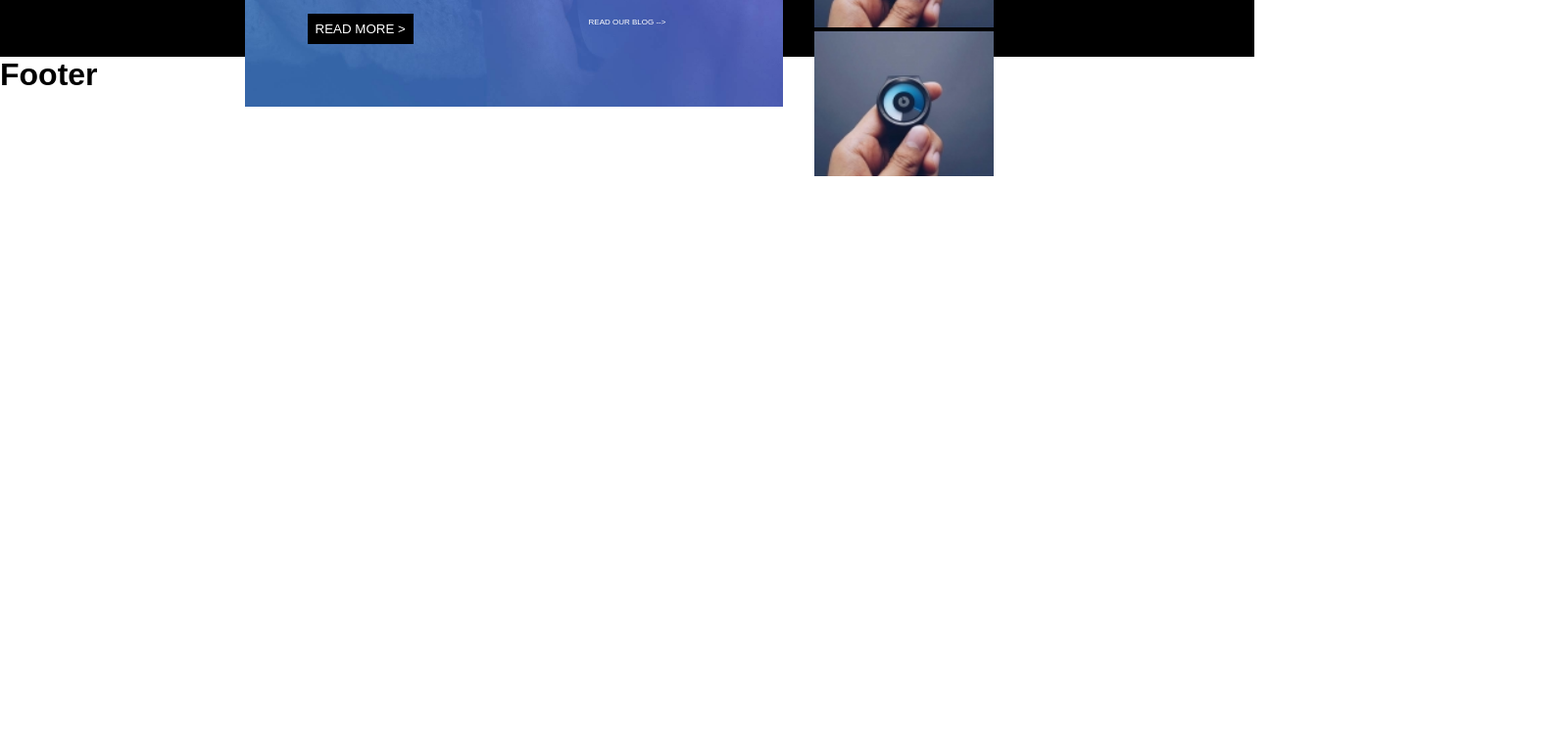
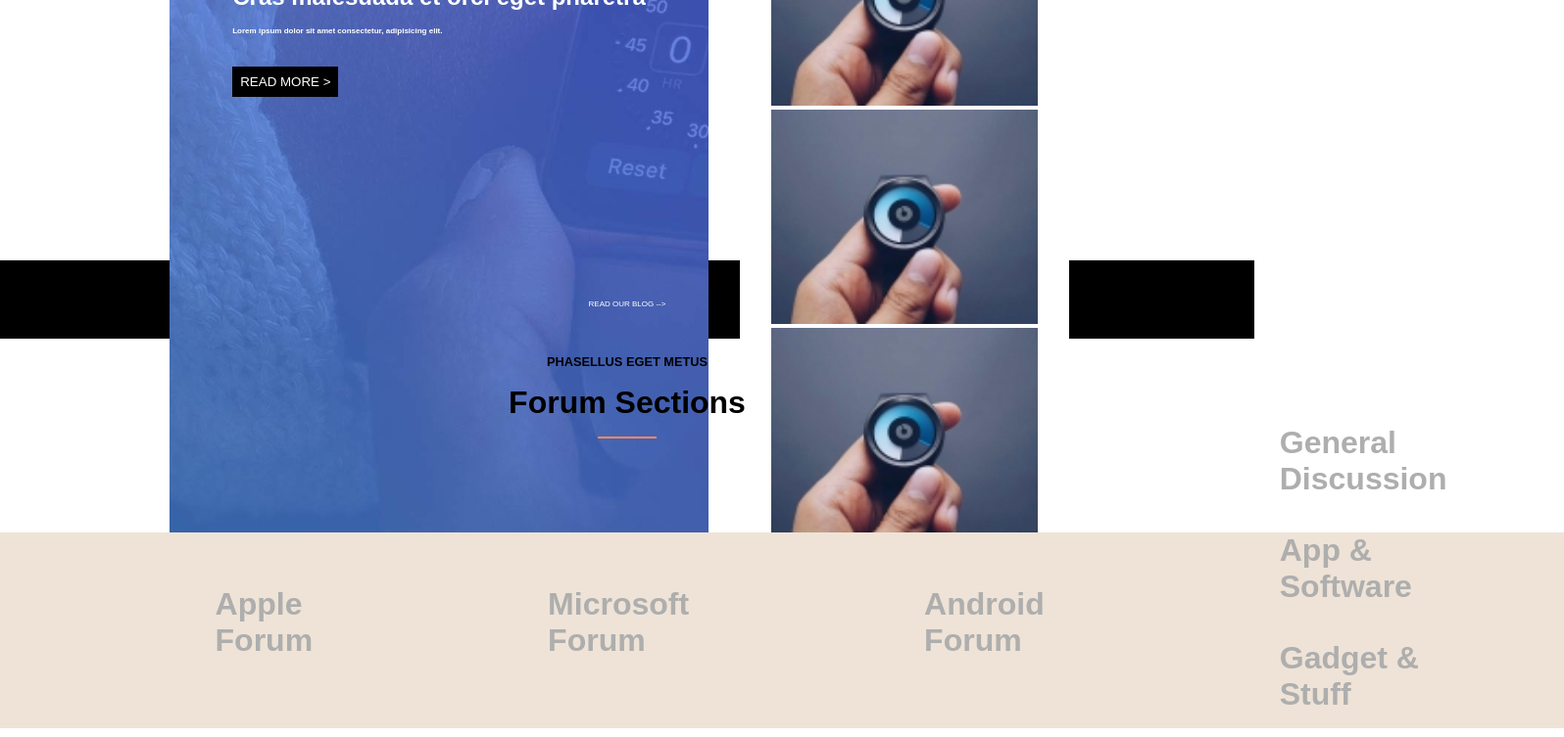
Before and after one commit to emilian0p/proj-html-vuejs, a Vue app: page / in a window 1280 px wide. Shown: the part 2044-2797 px from the top of the page at 98% size, 1596 px wide, since content can reach past the window. Before the commit the page ends 2228 px from the top, so only its background shows below. Built offline with nearby package versions, Linux system fonts and the light colour scheme.

Commit message:
Forum section (need style)

```diff
--- a/package.json
+++ b/package.json
@@ -10,6 +10,7 @@
     "axios": "^0.27.2",
     "bootstrap": "^5.2.0",
     "core-js": "^3.8.3",
+    "fortawesome": "^0.0.1-security",
     "vue": "^2.6.14"
   },
   "devDependencies": {
--- /dev/null
+++ b/src/components/Forum.vue
@@ -0,0 +1,90 @@
+<template>
+    <div>
+        <h3>PHASELLUS EGET METUS</h3>
+        <p>Forum Sections</p>
+        <div class="space"></div>
+        <div class="container">
+            <div class="up">
+                <div class="item">
+                    <img src="" alt="">
+                    <p>News & Community</p>
+                </div>
+                <div class="item">
+                    <img src="" alt="">
+                    <p>Apple Forum</p>
+                </div>
+                <div class="item">
+                    <img src="" alt="">
+                    <p>Microsoft Forum</p>
+                </div>
+                <div class="item">
+                    <img src="" alt="">
+                    <p>Android Forum</p>
+                </div>
+            </div>
+            <div class="down">
+                <div class="item">
+                    <img src="" alt="">
+                    <p>General Discussion</p>
+                </div>
+                <div class="item">
+                    <img src="" alt="">
+                    <p>App & Software</p>
+                </div>
+                <div class="item">
+                    <img src="" alt="">
+                    <p>Gadget & Stuff</p>
+                </div>
+                <div class="item">
+                    <img src="" alt="">
+                    <p>Tutorials & Guides</p>
+                </div>
+            </div>
+        </div>
+    </div>
+</template>
+
+<script>
+export default {
+
+}
+</script>
+
+<style lang="scss" scoped>
+div{
+    display: flex;
+    flex-direction: column;
+    align-items: center;
+
+}
+div.container{
+    display: flex;
+    flex-direction: row;
+}
+div.up{
+    display: flex;
+    flex-direction: row;
+    justify-content: center;
+    align-items: center;
+    width: 100%;
+}
+div h3{
+    font-size: .8rem;
+    margin-bottom: 1rem;
+    margin-top: 1rem;
+}
+div p{
+    font-size: 2rem;
+    margin-bottom: 1rem;
+    font-weight: bold;
+
+}
+.space{
+    background-color: #fc8c5e;
+    height: 2px;
+    width: 60px;
+    justify-content: center;
+    align-content: center;
+    margin-bottom: 6rem;
+}
+</style>
--- a/src/components/LastNews.vue
+++ b/src/components/LastNews.vue
@@ -104,7 +104,7 @@ div#home{
     height: 100vh;
     margin-left: 5rem;
     margin-right: 5rem;
-    margin-bottom: 22rem;
+    margin-bottom: 40rem;
 }
 div h3{
     font-size: .8rem;
@@ -137,7 +137,7 @@ div.articles-container{
 div.article{
     margin: 0 2rem 0 2rem;
     display: inline-block;
-    height: 11rem;
+    height: 15rem;
 }
 div.article p{
     font-size: .7rem;
@@ -186,6 +186,7 @@ div.second-big-article{
     padding: 4rem;
     padding-top: 8rem;
     color: #fff;
+    height: 100%;
 }
 div.aside-container{
     display: flex;
@@ -204,4 +205,11 @@ div.second-big-article h3{
 aside h2{
     font-size: 1.3rem;
 }
+aside {
+    width: 30%;
+    height: 100%;
+    background-color: #fff;
+    padding: 2rem;
+
+}
 </style>
--- a/src/components/Main.vue
+++ b/src/components/Main.vue
@@ -4,6 +4,7 @@
         <AvadaDivider />
         <LastNews />
         <Spacer />
+        <Forum />
     </main>
 </template>
 
@@ -12,13 +13,15 @@ import Hero from "./Hero.vue";
 import AvadaDivider from "./AvadaDivider.vue";
 import LastNews from "./LastNews.vue";
 import Spacer from "./Spacer.vue";
+import Forum from "./Forum.vue";
 
 export default {
     components: {
         Hero,
         AvadaDivider,
         LastNews,
-        Spacer
+        Spacer,
+        Forum,
     },
 };
 </script>
```
Also changed, not shown: 1 other file (tests, documents, lock files or other folders).
